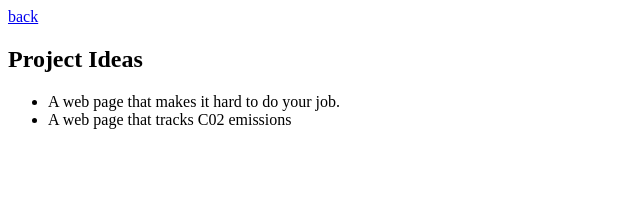
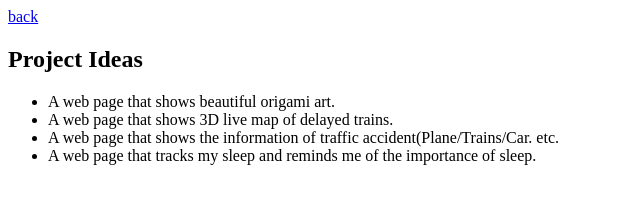
Before and after one commit to yuxingyang/PSAM-5600_Net-Art-0101, a plain HTML site: page week_one/ideas.html in a window 1280 px wide. Shown: the whole page, without its empty margins (0-640 px from the left). Drawn offline with Linux system fonts and the light colour scheme.

Commit message:
Update ideas.html

```diff
--- a/week_one/ideas.html
+++ b/week_one/ideas.html
@@ -14,8 +14,10 @@
         <section>
             <h1> Project Ideas</h1>
             <ul>
-                <li>A web page that makes it hard to do your job.</li>
-                <li>A web page that tracks C02 emissions</li>
+                <li>A web page that shows beautiful origami art.</li>
+                <li>A web page that shows 3D live map of delayed trains.</li>
+                <li>A web page that shows the information of traffic accident(Plane/Trains/Car. etc.</li>
+                <li>A web page that tracks my sleep and reminds me of the importance of sleep.</li>
             </ul>
 
         </section>
```
